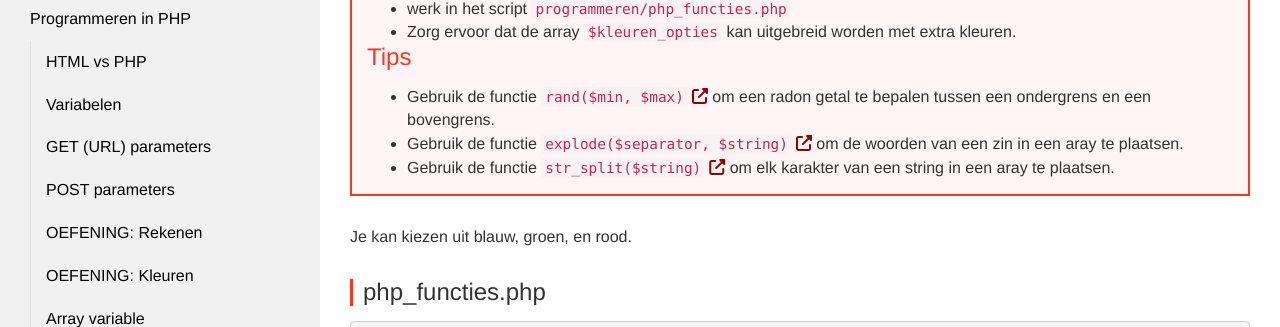
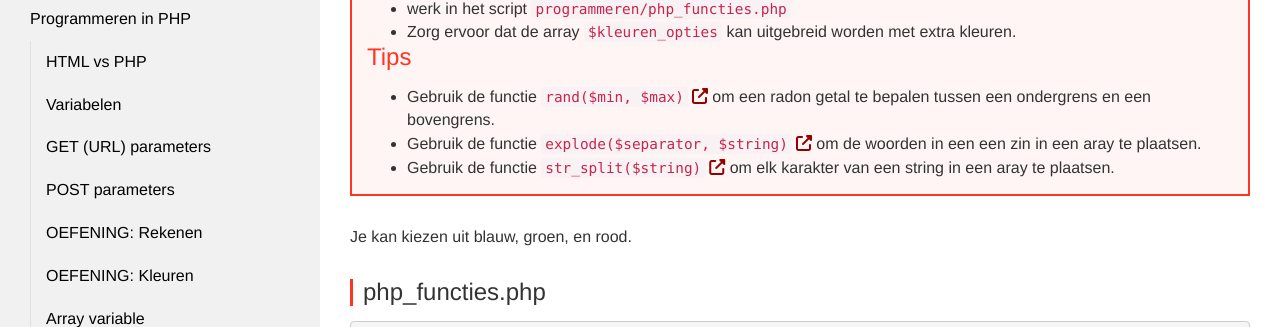
Before and after one commit to Syntra-Brussel/dynamische-webtechnieken, a Jekyll site: the page built from programmeren/oefening-php-functies.md, in a window 1280 px wide. Shown: the part 160-487 px from the top of the page. Built offline with Jekyll 4.4.1, drawn with Linux system fonts in a browser that asks for light colours; nearby versions of some CDN libraries; a script that is not in the unit is left out.

Commit message:
Update oefening-php-functies.md

```diff
--- a/programmeren/oefening-php-functies.md
+++ b/programmeren/oefening-php-functies.md
@@ -13,7 +13,7 @@ collection: programmeren
     <h3>Tips</h3>
     <ul>
         <li>Gebruik de functie <a target="_blank" href="https://www.php.net/manual/en/function.rand.php"><code>rand($min, $max)</code></a> om een radon getal te bepalen tussen een ondergrens en een bovengrens.</li>
-        <li>Gebruik de functie <a target="_blank" href="https://www.php.net/manual/en/function.explode.php"><code>explode($separator, $string)</code></a> om de woorden van een zin in een aray te plaatsen.</li>
+        <li>Gebruik de functie <a target="_blank" href="https://www.php.net/manual/en/function.explode.php"><code>explode($separator, $string)</code></a> om de woorden in een een zin in een aray te plaatsen.</li>
         <li>Gebruik de functie <a target="_blank" href="https://www.php.net/manual/en/function.str-split.php"><code>str_split($string)</code></a> om elk karakter van een string in een aray te plaatsen.</li>
     </ul>
 </div>
```
